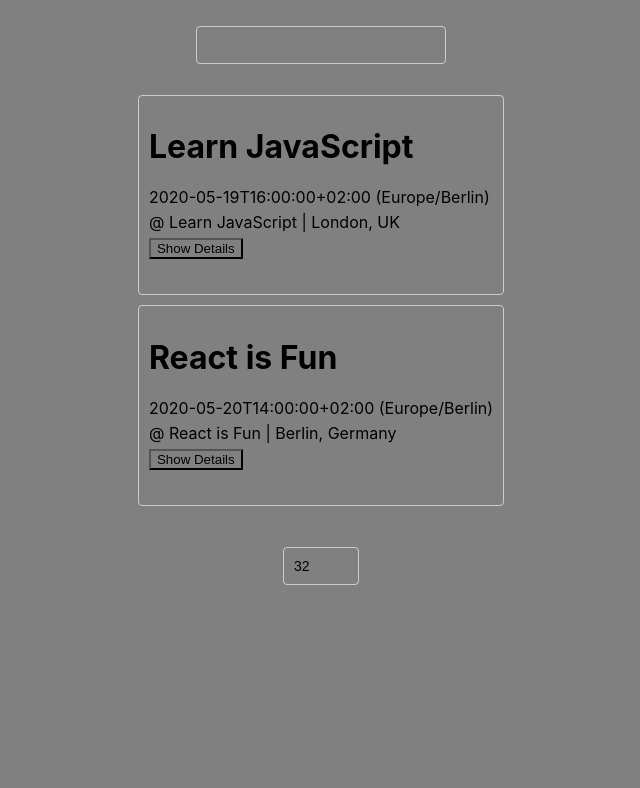
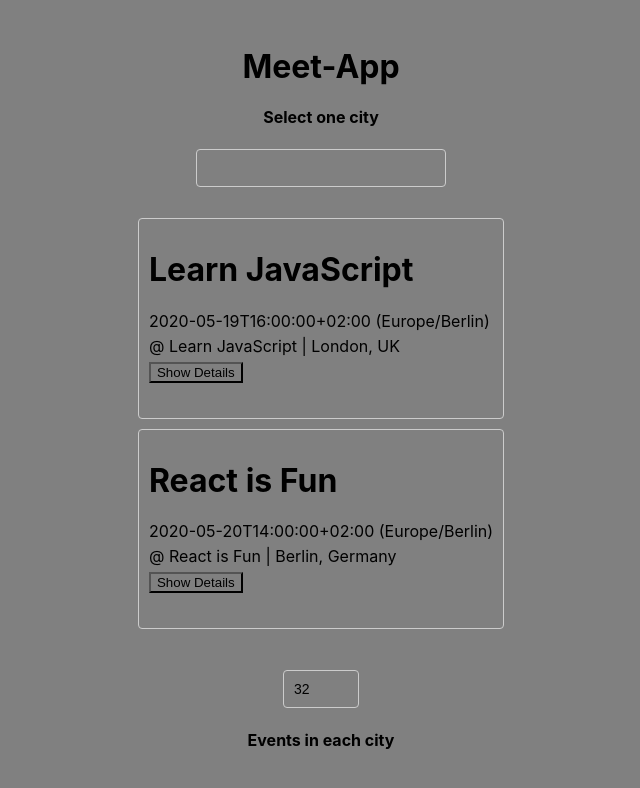
Before and after one commit to cicciotazza/Meet-App, a React (Create React App) app: page / in a window 1280 px wide. Shown: the top 788 px of the page, without its empty margins (319-959 px from the left). Built offline with nearby package versions, Linux system fonts and the light colour scheme; what atatus-spa would draw is missing.

Commit message:
4.8 offline warning

```diff
--- a/src/Alert.js
+++ b/src/Alert.js
@@ -34,3 +34,10 @@ export class ErrorAlert extends Alert {
         this.color = 'red';
     }
 }
+
+export class WarningAlert extends Alert {
+    constructor(props) {
+      super(props);
+      this.color = 'purple';
+    }
+  }
--- a/src/App.js
+++ b/src/App.js
@@ -4,6 +4,8 @@ import EventList from './EventList';
 import CitySearch from './CitySearch';
 import NumberOfEvents from './NumberOfEvents';
 import { getEvents, extractLocations } from './api';
+import { ErrorAlert, WarningAlert } from './Alert';
+
 import './nprogress.css';
 
 export class App extends Component {
@@ -66,9 +68,18 @@ export class App extends Component {
   render() {
     return (
       <div className="App">
+        <h1>Meet-App</h1>
+        <h4>Select one city</h4>
+
+        {!navigator.onLine ? (<WarningAlert text='Offline mode! List not upddated' />) : (<WarningAlert text=' ' />)}
+
         <CitySearch locations={this.state.locations} updateEvents={this.updateEvents} />
+
         <EventList events={this.state.events} />
+
         <NumberOfEvents numberOfEvents={this.state.numberOfEvents} updateNumberOfEvents={this.updateNumberOfEvents} errorText={this.state.errorText} />
+        <h4>Events in each city</h4>
+
       </div>
     );
   }
--- a/src/api.js
+++ b/src/api.js
@@ -55,6 +55,12 @@ export const getEvents = async () => {
         return mockData;
     }
 
+    if (!navigator.onLine) {
+        const data = localStorage.getItem("lastEvents");
+        NProgress.done();
+        return data ? JSON.parse(data).events : [];;
+    }
+
     const token = await getAccessToken();
     if (token) {
         removeQuery();
```
